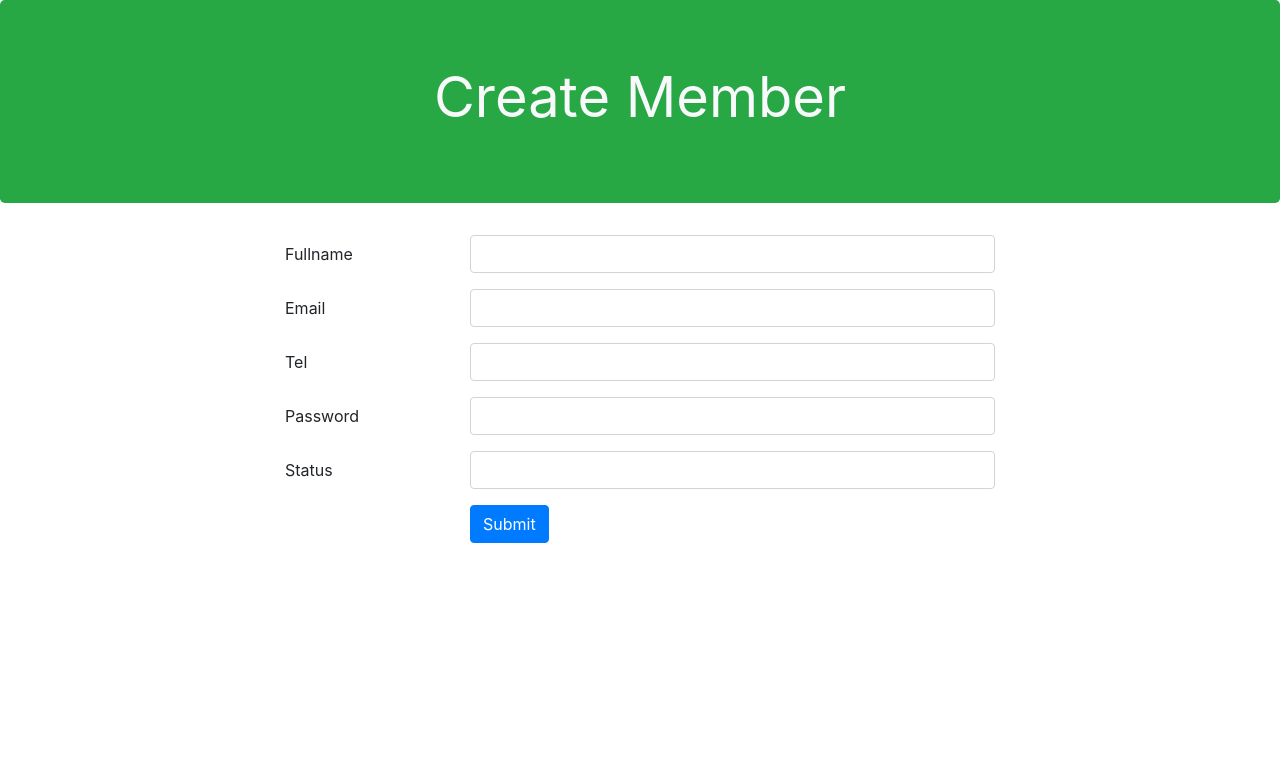
After one commit to pstanakit/basicphp, a PHP site: page /create_member.php in a window 1280 px wide. The commit adds this page. Shown: the top 783 px of the page. Run offline with PHP 8.4, Linux system fonts and the light colour scheme.

Commit message:
update sql

```diff
--- /dev/null
+++ b/create_member.php
@@ -0,0 +1,109 @@
+<?php
+
+// Connect database
+require "config/connect_mysql.php";
+
+// ประกาศตัวแปล alert
+$msg = "";
+
+// Check summit
+if (!empty($_POST["submit"]))
+{
+    // รับค่า
+    $fullname = $_POST["fullname"];
+    $email    = $_POST["email"];
+    $tel      = $_POST["tel"];
+    $password = $_POST["password"];
+    $status   = $_POST["status"];
+
+    // Add table
+    $sql = "INSERT INTO members(fullname,email,tel,password,status)
+            VALUES('$fullname','$email','$tel','$password','$status')";
+
+    // Action add table
+    $query = mysqli_query($connect, $sql);
+
+    // Check query
+    if ($query)
+    {
+        $msg = "<div class='alert alert-danger' role='alert'>Add member success</div>";
+    }
+    else
+    {
+        $msg = "<div class='alert alert-danger' role='alert'>Add member fail!</div>";
+    }
+
+}
+?>
+
+<html lang="en">
+
+<head>
+    <meta charset="UTF-8">
+    <meta name="viewport" content="width=device-width, initial-scale=1.0">
+    <meta http-equiv="X-UA-Compatible" content="ie=edge">
+    <title>Add member</title>
+    <link rel="stylesheet" href="bootstrap/css/bootstrap.min.css">
+</head>
+
+<body>
+
+    <div class="jumbotron bg-success">
+        <h1 class="display-4 text-light text-center"><b>Create Member</b></h1>
+    </div>
+
+    <div class="container">
+        <form class="col-md-8 offset-md-2" method="POST" action="create_member.php">
+
+            <!-- alert -->
+            <?=$msg?>
+
+            <div class="form-group row">
+                <label for="inputName" class="col-sm-3 col-form-label">Fullname</label>
+                <div class="col-sm-9">
+                    <input type="text" class="form-control" name="fullname" id="fullname" placeholder="">
+                </div>
+            </div>
+
+            <div class="form-group row">
+                <label for="inputName" class="col-sm-3 col-form-label">Email</label>
+                <div class="col-sm-9">
+                    <input type="text" class="form-control" name="email" id="email" placeholder="">
+                </div>
+            </div>
+
+            <div class="form-group row">
+                <label for="inputName" class="col-sm-3 col-form-label">Tel</label>
+                <div class="col-sm-9">
+                    <input type="text" class="form-control" name="tel" id="tel" placeholder="">
+                </div>
+            </div>
+
+            <div class="form-group row">
+                <label for="inputName" class="col-sm-3 col-form-label">Password</label>
+                <div class="col-sm-9">
+                    <input type="text" class="form-control" name="password" id="password" placeholder="">
+                </div>
+            </div>
+
+            <div class="form-group row">
+                <label for="inputName" class="col-sm-3 col-form-label">Status</label>
+                <div class="col-sm-9">
+                    <input type="text" class="form-control" name="status" id="status" placeholder="">
+                </div>
+            </div>
+
+            <div class="form-group row">
+                <div class="offset-sm-3 col-sm-9">
+                    <input type="submit" class="btn btn-primary" name="submit">
+                </div>
+            </div>
+        </form>
+    </div>
+
+
+    <script src="jquery/jquery-3.4.1.min.js"></script>
+    <script src="bootstrap/js/bootstrap.min.js"></script>
+</body>
+
+</html>
```
Also changed, not shown: read_member.php (+34 -2 lines), update_member.php (added, +119 -0 lines).
